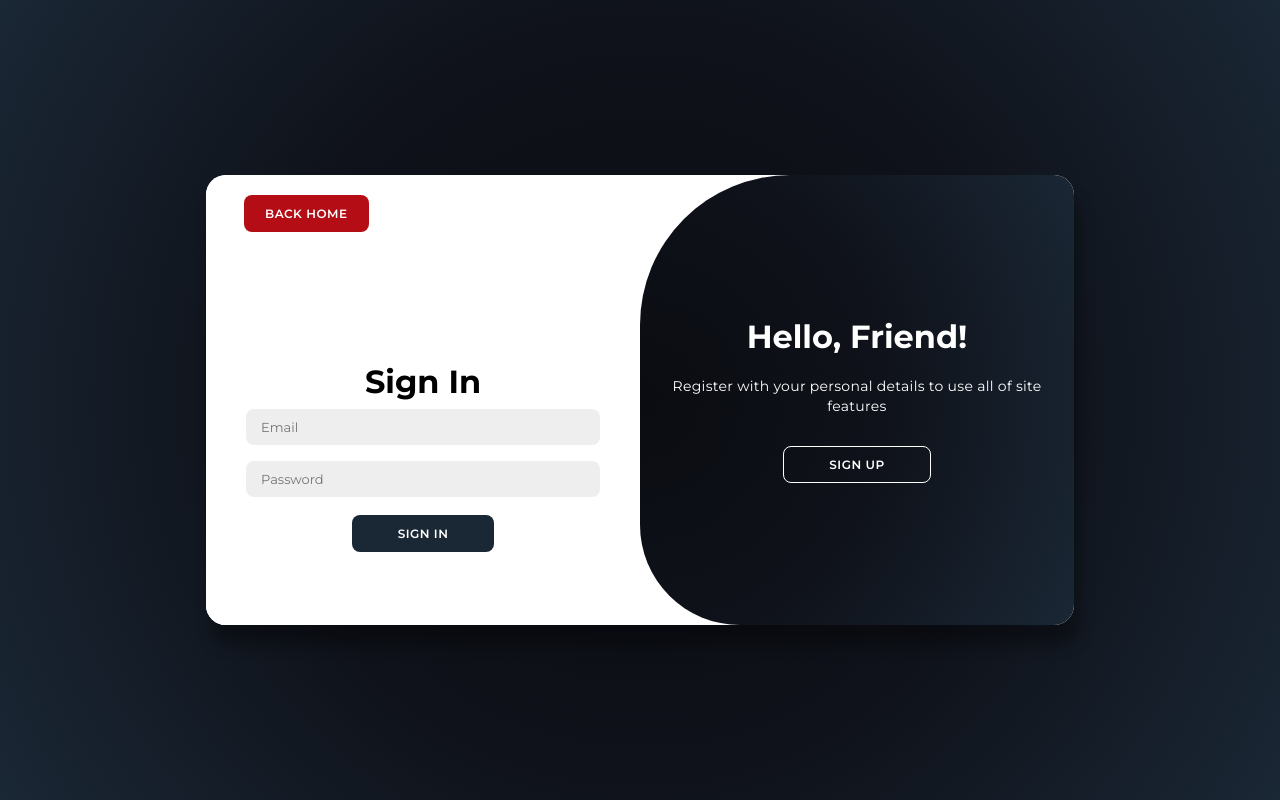
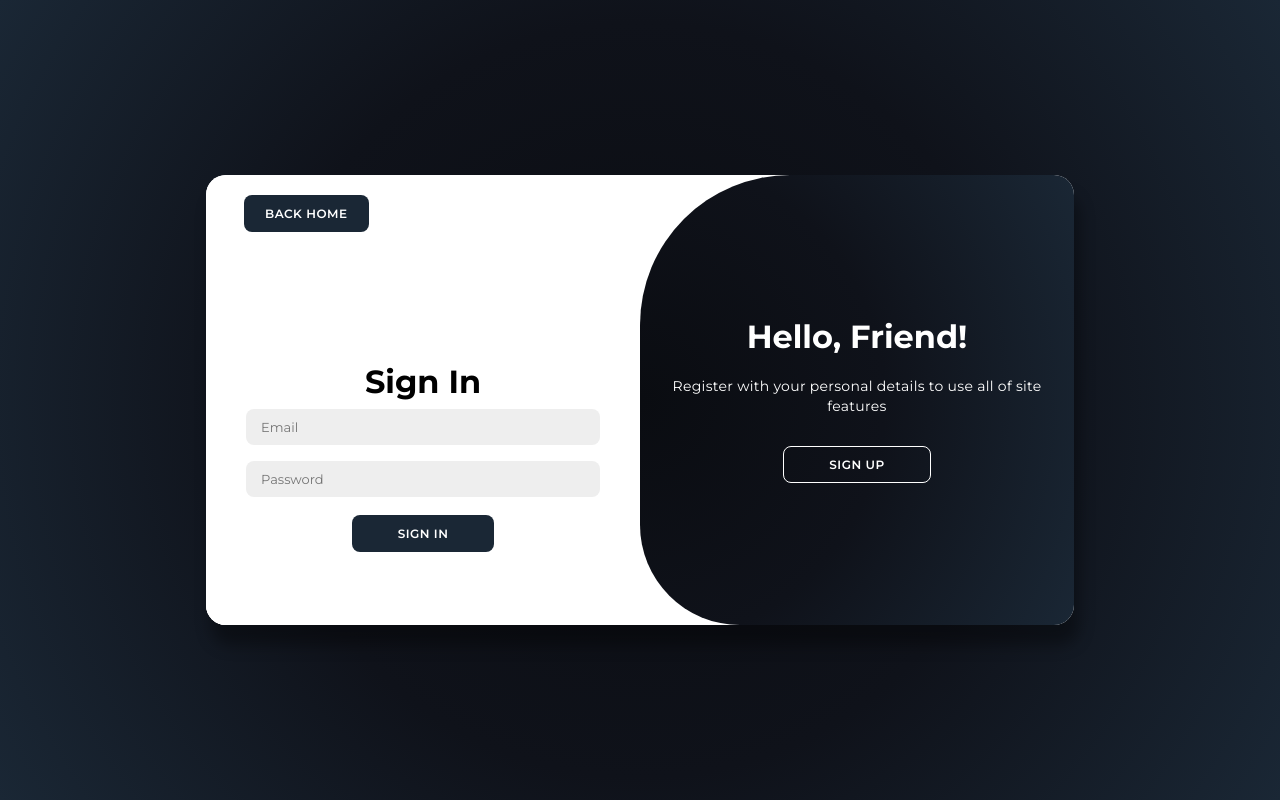
Before and after one commit to tanducho234/ojt-gw-01-pj-gemini-chat-box, a plain HTML site: page front-end/login-register.html in a window 1280 px wide. Drawn offline with Linux system fonts and the light colour scheme.

Commit message:
UI/fix color backhome button

```diff
--- a/front-end/css/login-register.css
+++ b/front-end/css/login-register.css
@@ -60,7 +60,7 @@ body {
   cursor: pointer;
 }
 #back-home-btn{
-  background-color: #b40d15;
+  background-color: #1a2735;
   color: #fff;
   font-size: 12px;
   padding: 10px 20px;
```
